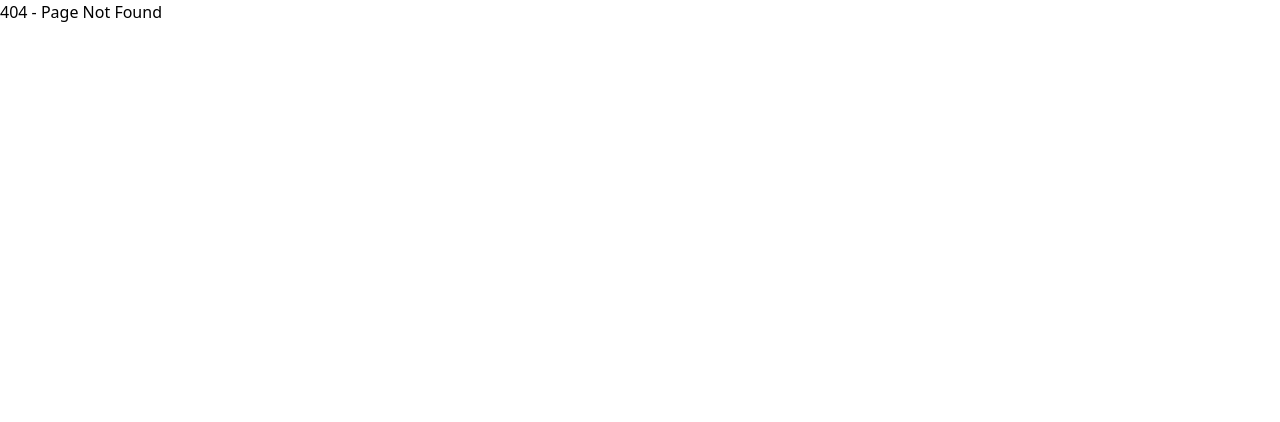
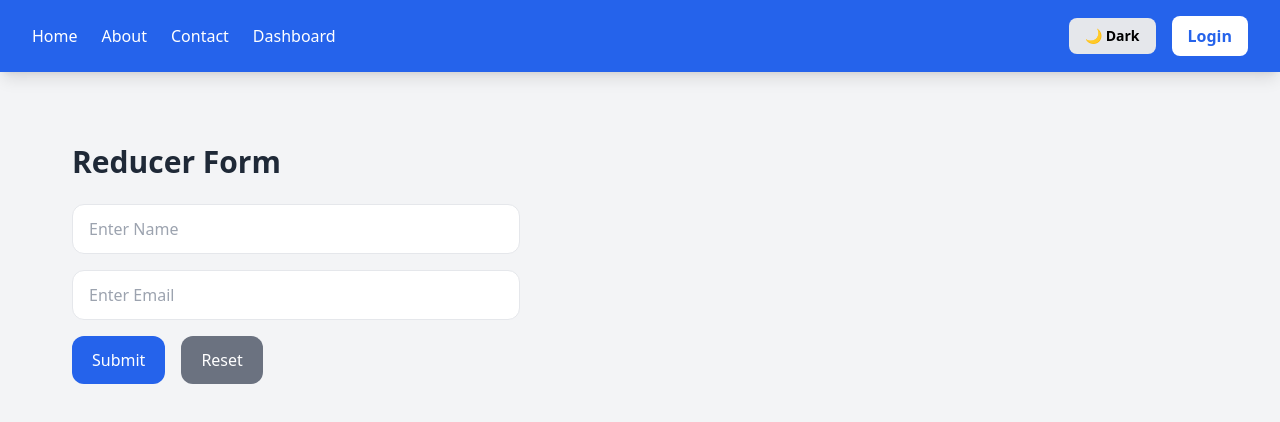
Before and after one commit to Deep-Parmar7659/My-App, a React (Vite) app in the folder my-app/: page /reducer-form in a window 1280 px wide. Before the commit this address had no page. Shown: the top 422 px of the page. Built offline with nearby package versions, Linux system fonts and the light colour scheme.

Commit message:
implement reducer based form state management

```diff
--- a/my-app/src/App.jsx
+++ b/my-app/src/App.jsx
@@ -1,5 +1,7 @@
 import "./App.css";
+
 import { BrowserRouter, Routes, Route } from "react-router-dom";
+
 import MainLayout from "./layout/MainLayout";
 import DashboardLayout from "./layout/DashboardLayout";
 
@@ -12,9 +14,10 @@ import Users from "./pages/Users";
 import Posts from "./pages/Posts";
 import NotFound from "./pages/NotFound";
 
+import CounterDemo from "./pages/CounterDemo";
+import ReducerForm from "./pages/ReducerForm";
+
 import ProtectedRoute from "./components/ProtectedRoute";
-
-import CounterDemo from "./pages/CounterDemo";
 
 function App() {
   return (
@@ -25,13 +28,14 @@ function App() {
           <Route index element={<Home />} />
           <Route path="about" element={<About />} />
           <Route path="contact" element={<Contact />} />
-          <Route path="/counter" element={<CounterDemo />} />
+          <Route path="counter" element={<CounterDemo />} />
+          <Route path="reducer-form" element={<ReducerForm />} />
         </Route>
 
         {/* Login */}
         <Route path="/login" element={<Login />} />
 
-        {/* Dashboard Layout */}
+        {/* Protected Dashboard */}
         <Route
           element={
             <ProtectedRoute>
@@ -40,9 +44,7 @@ function App() {
           }
         >
           <Route path="/dashboard" element={<Dashboard />} />
-
           <Route path="/users" element={<Users />} />
-
           <Route path="/posts" element={<Posts />} />
         </Route>
 
--- a/my-app/src/components/Sidebar.jsx
+++ b/my-app/src/components/Sidebar.jsx
@@ -10,6 +10,7 @@ import {
   FaInfoCircle,
   FaEnvelope,
   FaHashtag,
+  FaWpforms,
 } from "react-icons/fa";
 
 export default function Sidebar({ isOpen, closeSidebar }) {
@@ -58,6 +59,12 @@ export default function Sidebar({ isOpen, closeSidebar }) {
       name: "Counter",
       path: "/counter",
       icon: <FaHashtag />,
+    },
+
+    {
+      name: "Reducer Form",
+      path: "/reducer-form",
+      icon: <FaWpforms />,
     },
   ];
 
--- /dev/null
+++ b/my-app/src/pages/CounterReducer.jsx
@@ -0,0 +1,65 @@
+import { useReducer } from "react";
+
+// Initial State
+const initialState = {
+  count: 0,
+};
+
+// Reducer Function
+function reducer(state, action) {
+  switch (action.type) {
+    case "incrementByAmount":
+      return {
+        count: state.count + action.payload,
+      };
+
+    case "decrementByAmount":
+      return {
+        count: state.count - action.payload,
+      };
+
+    case "reset":
+      return {
+        count: 0,
+      };
+
+    default:
+      return state;
+  }
+}
+
+// Component
+export default function CounterReducer() {
+  const [state, dispatch] = useReducer(reducer, initialState);
+
+  return (
+    <div className="p-10">
+      {/* Count */}
+      <h1 className="text-3xl font-bold mb-6">Count: {state.count}</h1>
+
+      {/* Buttons */}
+      <div className="flex gap-4">
+        <button
+          onClick={() => dispatch({ type: "incrementByAmount", payload: 5 })}
+          className="bg-green-500 text-white px-5 py-2 rounded-lg"
+        >
+          +5
+        </button>
+
+        <button
+          onClick={() => dispatch({ type: "decrementByAmount", payload: 5 })}
+          className="bg-red-500 text-white px-5 py-2 rounded-lg"
+        >
+          -5
+        </button>
+
+        <button
+          onClick={() => dispatch({ type: "reset" })}
+          className="bg-gray-500 text-white px-5 py-2 rounded-lg"
+        >
+          Reset
+        </button>
+      </div>
+    </div>
+  );
+}
--- /dev/null
+++ b/my-app/src/pages/ReducerForm.jsx
@@ -0,0 +1,106 @@
+import { useReducer } from "react";
+
+const initialState = {
+  name: "",
+  email: "",
+};
+
+function reducer(state, action) {
+  switch (action.type) {
+    case "UPDATE_FIELD":
+      return {
+        ...state,
+        [action.field]: action.payload,
+      };
+
+    case "RESET":
+      return initialState;
+
+    default:
+      return state;
+  }
+}
+
+export default function ReducerForm() {
+  const [state, dispatch] = useReducer(reducer, initialState);
+
+  const handleSubmit = (e) => {
+    e.preventDefault();
+
+    console.log(state);
+  };
+
+  return (
+    <div className="p-10">
+      <h1 className="text-3xl font-bold mb-6">Reducer Form</h1>
+
+      <form onSubmit={handleSubmit} className="flex flex-col gap-4 max-w-md">
+        {/* Name */}
+        <input
+          type="text"
+          placeholder="Enter Name"
+          value={state.name}
+          onChange={(e) =>
+            dispatch({
+              type: "UPDATE_FIELD",
+              field: "name",
+              payload: e.target.value,
+            })
+          }
+          className="
+            border
+            px-4 py-3
+            rounded-xl
+          "
+        />
+
+        {/* Email */}
+        <input
+          type="email"
+          placeholder="Enter Email"
+          value={state.email}
+          onChange={(e) =>
+            dispatch({
+              type: "UPDATE_FIELD",
+              field: "email",
+              payload: e.target.value,
+            })
+          }
+          className="
+            border
+            px-4 py-3
+            rounded-xl
+          "
+        />
+
+        {/* Buttons */}
+        <div className="flex gap-4">
+          <button
+            type="submit"
+            className="
+              bg-blue-600
+              text-white
+              px-5 py-3
+              rounded-xl
+            "
+          >
+            Submit
+          </button>
+
+          <button
+            type="button"
+            onClick={() => dispatch({ type: "RESET" })}
+            className="
+              bg-gray-500
+              text-white
+              px-5 py-3
+              rounded-xl
+            "
+          >
+            Reset
+          </button>
+        </div>
+      </form>
+    </div>
+  );
+}
```
